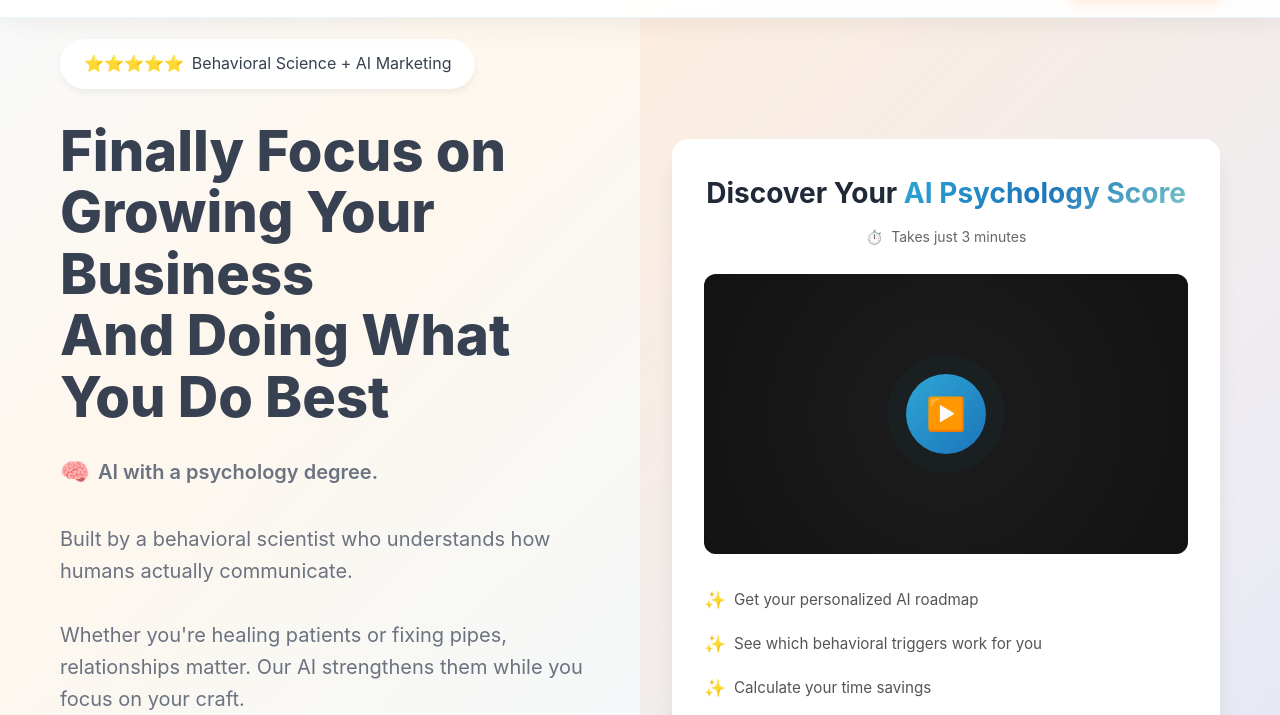
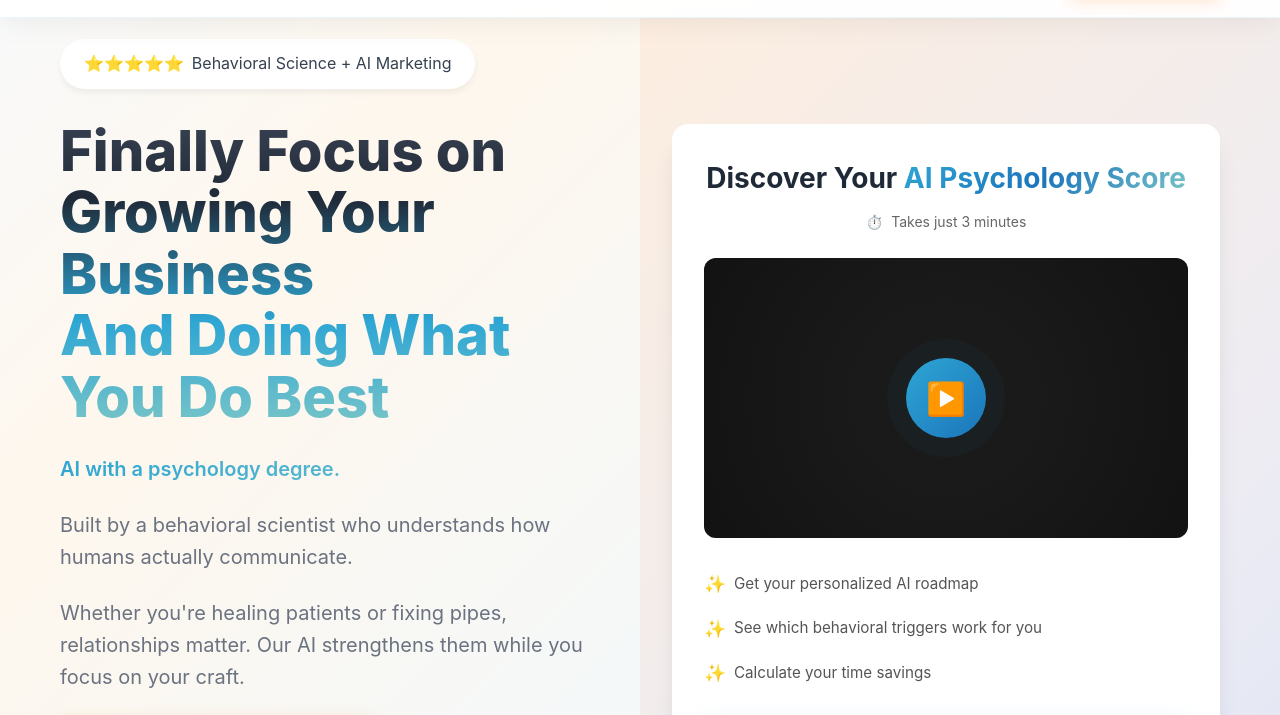
Before and after one commit to CarySears/actionpotential.ai, a plain HTML site: page index.html in a window 1280 px wide. Shown: the part 61-776 px from the top of the page. Drawn offline with Linux system fonts and the light colour scheme.

Commit message:
Update index.html

```diff
--- a/index.html
+++ b/index.html
@@ -188,6 +188,10 @@
             line-height: 1.1;
             margin-bottom: 1.5rem;
             animation: fadeInUp 0.8s ease;
+            background: linear-gradient(180deg, #374151 0%, #1f2937 25%, #2EA6D4 65%, #79C5C7 100%);
+            -webkit-background-clip: text;
+            -webkit-text-fill-color: transparent;
+            background-clip: text;
         }
 
         @keyframes fadeInUp {
@@ -203,17 +207,12 @@
 
         .tagline {
             font-size: 1.75rem;
-            color: #2EA6D4;
             font-weight: 600;
-            margin-bottom: 1.5rem;
-            display: flex;
-            align-items: center;
-            gap: 0.5rem;
-        }
-
-        .tagline::before {
-            content: '🧠';
-            font-size: 1.5rem;
+            margin-bottom: 1rem;
+            background: linear-gradient(135deg, #2EA6D4 0%, #79C5C7 100%);
+            -webkit-background-clip: text;
+            -webkit-text-fill-color: transparent;
+            background-clip: text;
         }
 
         .hero .highlight {
@@ -226,7 +225,7 @@
         .hero p {
             font-size: 1.25rem;
             color: #6b7280;
-            margin-bottom: 2rem;
+            margin-bottom: 1.5rem;
             line-height: 1.6;
             animation: fadeInUp 0.8s ease 0.2s both;
         }
@@ -1197,7 +1196,9 @@
                     </h1>
                     <p class="tagline">AI with a psychology degree.</p>
                     <p>
-                        Built by a behavioral scientist who understands how humans actually communicate.<br><br>
+                        Built by a behavioral scientist who understands how humans actually communicate.
+                    </p>
+                    <p>
                         Whether you're healing patients or fixing pipes, relationships matter.
                         Our AI strengthens them while you focus on your craft.
                     </p>
```
